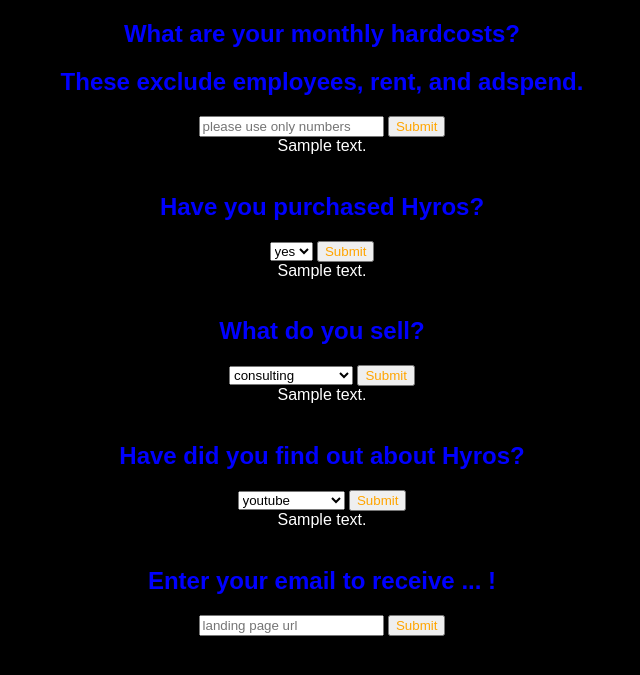
After one commit to spe301/Survey, a Flask app: template templates/index3.html in a window 1280 px wide. The commit adds this page. Shown: the top 675 px of the page, without its empty margins (318-958 px from the left). Run offline with Flask 2, Linux system fonts and the light colour scheme; the template is opened without the code that fills it: most values are stand-ins (such as "Sample title", 1, 10 or a date in 2020).

Commit message:
Survey compleate and wrighting to database

```diff
--- a/app.py
+++ b/app.py
@@ -5,7 +5,7 @@ from mysql.connector import connect
 
 connection = connect(host='localhost', user='root', password='Raptor//Kona9', database='leads')
 cursor = connection.cursor()
-connection2 = connect(host='localhost', user='root', password='Raptor//Kona9', database='fox_data_consulting')
+connection2 = connect(host='localhost', user='root', password='Raptor//Kona9', database='fox_data_consulting') #this one will be used to store the email addresses
 cursor2 = connection2.cursor()
 
 app = Flask(__name__)
@@ -17,57 +17,78 @@ def home():
 @app.route('/name', methods=['POST'])
 def name():
     name = request.form['name'].lower()
-    cursor.execute('''INSERT INTO test (col1) VALUES ('{}');'''.format(name))
+    #may need try except loop for repeating values
+    cursor.execute('''INSERT INTO survey (name) VALUES ('{}');'''.format(name)) #will also be written to connection2
     connection.commit()
-    return render_template('index2.html')
+    cursor2.execute('''INSERT INTO leads (name) VALUES ('{}');'''.format(request.form['name'])) #will also be written to connection2
+    connection2.commit()
+    return render_template('index2.html', n_text=request.form['name'])
 
 @app.route('/landingPage', methods=['POST'])
 def landingPage():
     landingPage = request.form['landingPage']
-    cursor.execute('''UPDATE test SET col2='{}' WHERE col2 IS NULL;'''.format(landingPage)) #this query structure will be continued throughout
+    cursor.execute('''UPDATE survey SET landingPage='{}' WHERE landingPage IS NULL;'''.format(landingPage))
     connection.commit()
-    return render_template('index2.html')
+    return render_template('index2.html', n_text='Compleate', lp_text=request.form['landingPage'])
 
 @app.route('/domain', methods=['POST'])
 def domain():
     domain = request.form['domain'].lower().replace(' ', '_')
-    return render_template('index2.html')
+    cursor.execute('''UPDATE survey SET domain='{}' WHERE domain IS NULL;'''.format(domain))
+    connection.commit()
+    return render_template('index2.html', n_text='Compleate', lp_text='Compleate', d_text=request.form['domain'])
 
 @app.route('/adspend', methods=['POST'])
 def adspend():
-    adspend = int(request.form['adspend'].lower().replace(' ', '_'))
-    return render_template('index2.html')
+    adspend = int(request.form['adspend'])
+    try:
+        cursor.execute('''UPDATE survey SET adspend='{}' WHERE adspend IS NULL;'''.format(adspend))
+        connection.commit()
+        return render_template('index3.html')
+    except:
+        return 'Please use numbers only and no spaces, press the back arrow at the top of the page to return to the survey'
 
 @app.route('/hardcosts', methods=['POST'])
 def hardcosts():
-    hardcosts = int(request.form['hardcosts'].lower().replace(' ', '_'))
-    return render_template('index2.html')
+    hardcosts = int(request.form['hardcosts'])
+    try:
+        cursor.execute('''UPDATE survey SET hardcosts='{}' WHERE hardcosts IS NULL;'''.format(hardcosts))
+        connection.commit()
+        return render_template('index3.html', h_text=request.form['hardcosts'])
+    except:
+        return 'Please use numbers only and no spaces, press the back arrow at the top of the page to return to the survey'
 
-@app.route('/customer', methods=['GET'])
+@app.route('/customer', methods=['POST'])
 def customer():
-    customer = request.form.get('customer')
-    cursor.execute('''INSERT INTO test (testcol) VALUES ('{}');'''.format(customer))
+    inp = request.form['customer']
+    if inp == 'no':
+        customer = 0
+    if inp == 'yes':
+        customer = 1
+    cursor.execute('''UPDATE survey SET customer='{}' WHERE customer IS NULL;'''.format(customer))
     connection.commit()
-    return render_template('index2.html')
+    return render_template('index3.html', h_text='Compleate', c_text=request.form['customer'])
 
-@app.route('/model', methods=['GET'])
+@app.route('/model', methods=['POST'])
 def model():
-    model = request.form.get('model')
-    cursor.execute('''INSERT INTO test (testcol) VALUES ('{}');'''.format(model))
+    model = request.form['model']
+    cursor.execute('''UPDATE survey SET model='{}' WHERE model IS NULL;'''.format(model))
     connection.commit()
-    return render_template('index2.html')
+    return render_template('index3.html', h_text='Compleate', c_text='Compleate', m_text=request.form['model'])
 
-@app.route('/source', methods=['GET'])
+@app.route('/source', methods=['POST'])
 def source():
-    source = request.form.get('source')
-    cursor.execute('''INSERT INTO test (testcol) VALUES ('{}');'''.format(source))
+    source = request.form['source']
+    cursor.execute('''UPDATE survey SET source='{}' WHERE source IS NULL;'''.format(source))
     connection.commit()
-    return render_template('index2.html')
+    return render_template('index3.html', h_text='Compleate', c_text='Compleate', m_text='Compleate', s_text=request.form['source'])
 
 @app.route('/email', methods=['POST'])
 def email():
     email = request.form['email']
-    return render_template('index2.html')
+    cursor2.execute('''UPDATE leads SET email='{}' WHERE email IS NULL;'''.format(email))
+    connection2.commit()
+    return render_template('index.html')
 
 if __name__ == "__main__":
     app.run(debug=True, threaded=True)
--- /dev/null
+++ b/templates/index3.html
@@ -0,0 +1,77 @@
+<!DOCTYPE html>
+<html>
+<head>
+<title>Sales Scientist</title>
+<style>
+body {
+  background-color: black;
+  text-align: center;
+  color: white;
+  font-family: Arial, Helvetica, sans-serif;
+}
+</style>
+</head>
+<body>
+
+    <h2 style="color: blue;">What are your monthly hardcosts?</h2>
+    <h2 style="color: blue;">These exclude employees, rent, and adspend.</h2>
+    <form action="{{ url_for('hardcosts')}}"method="post">
+        <input type="text" name="hardcosts" placeholder="please use only numbers" required="required" />
+
+        <button style="color: orange;" type="submit" class="btn btn-primary btn-block btn-large">Submit</button>
+    </form>
+    {{ h_text }}
+   <br>
+   <br>
+   <h2 style="color: blue;">Have you purchased Hyros?</h2>
+<form id="form1" action="{{ url_for('customer')}}" method="post" enctype="multipart/form-data">
+<select id="mySelect" name = "customer">
+  <option value="yes">yes</option>
+  <option value="no">no</option>
+</select>
+<button style="color: orange;" type="submit" class="btn btn-primary btn-block btn-large">Submit</button>
+</form>
+{{ c_text }}
+<br>
+<br>
+<h2 style="color: blue;">What do you sell?</h2>
+<form id="form1" action="/model" method="post" enctype="multipart/form-data">
+<select id="mySelect" name = "model">
+  <option value="consulting">consulting</option>
+  <option value="info / coaching">info / coaching</option>
+  <option value="tangible products">tangible products</option>
+  <option value="software">software</option>
+  <option value="other">other</option>
+</select>
+<button style="color: orange;" type="submit" class="btn btn-primary btn-block btn-large">Submit</button>
+</form>
+{{ m_text }}
+<br>
+<br>
+<h2 style="color: blue;">Have did you find out about Hyros?</h2>
+<form id="form1" action="/source" method="post" enctype="multipart/form-data">
+<select id="mySelect" name = "source">
+  <option value="youtube">youtube</option>
+  <option value="facebook">facebook</option>
+  <option value="twitter">twitter</option>
+  <option value="word of mouth">word of mouth</option>
+  <option value="cold call">cold call</option>
+  <option value="other">other</option>
+</select>
+<button style="color: orange;" type="submit" class="btn btn-primary btn-block btn-large">Submit</button>
+</form>
+{{ s_text }}
+<br>
+<br>
+
+    <h2 style="color: blue;">Enter your email to receive ... !</h2>
+
+    <form action="{{ url_for('email')}}"method="post">
+        <input type="text" name="email" placeholder="landing page url" required="required" />
+
+        <button style="color: orange;" type="submit" class="btn btn-primary btn-block btn-large">Submit</button>
+    </form>
+    <br>
+   <br>
+    </body>
+</html>
```
Also changed, not shown: templates/index.html (+20 -11 lines), templates/index2.html (+4 -53 lines).
